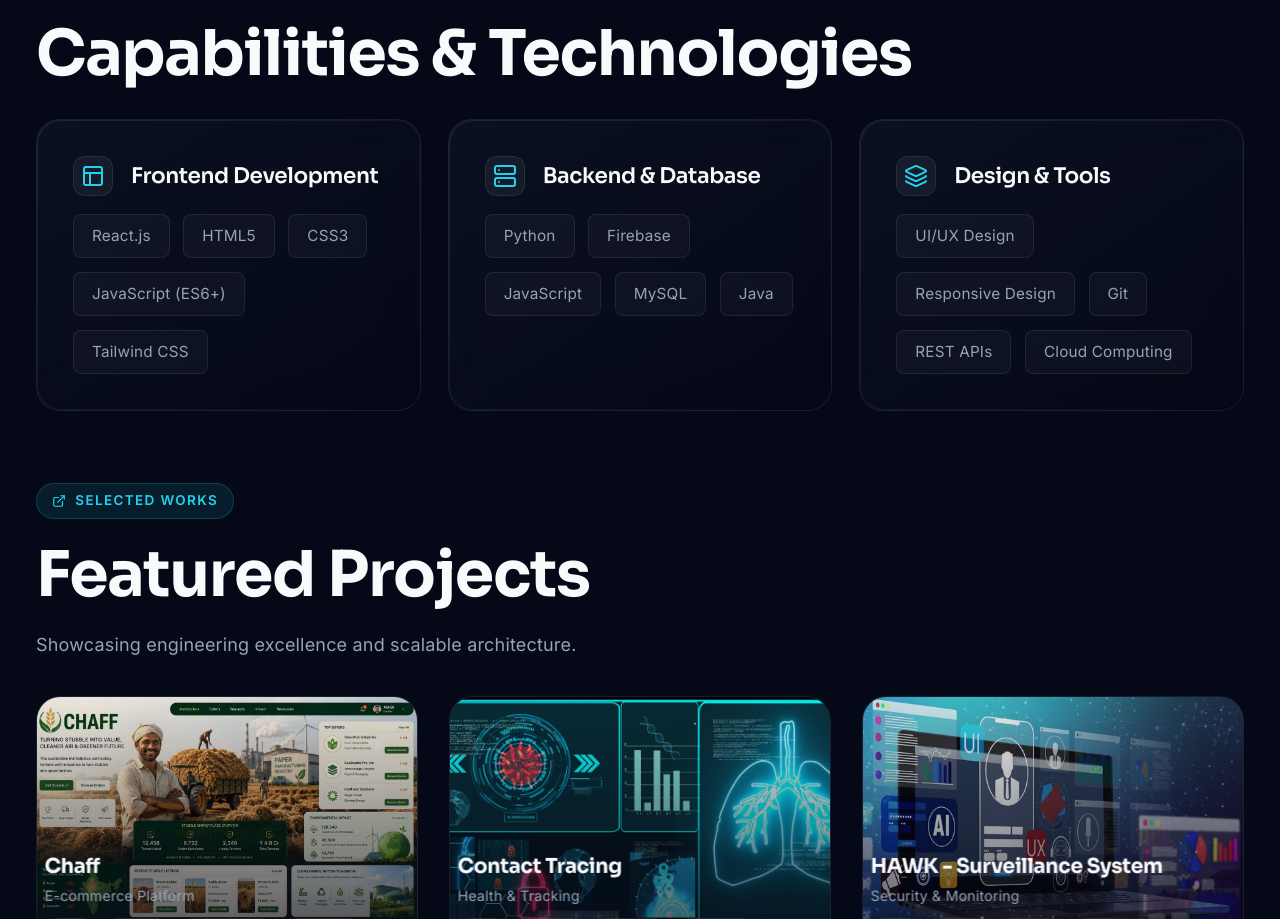
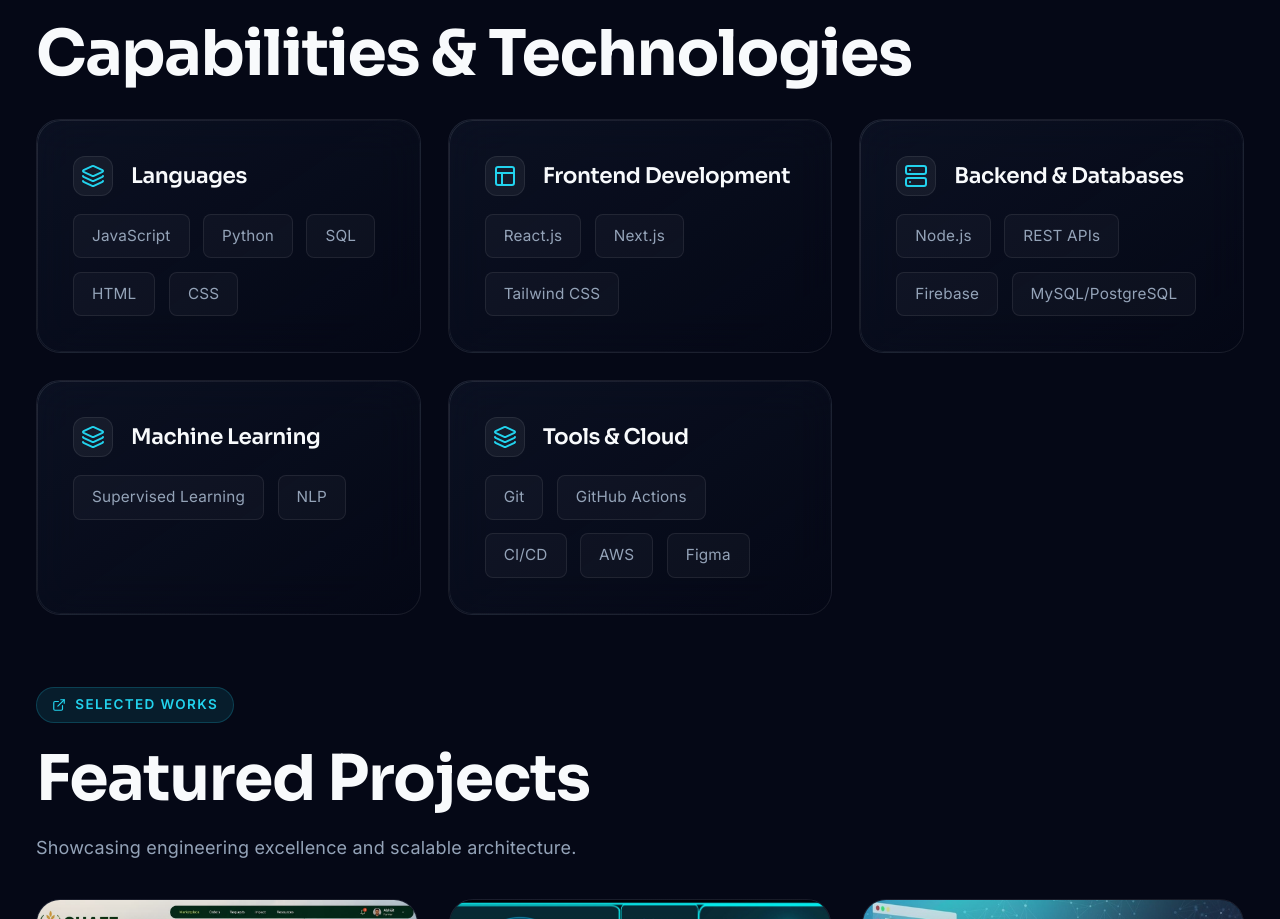
Before and after one commit to saiharish587/Portfolio, a React (Vite) app: page / in a window 1280 px wide. Shown: the part 1428-2347 px from the top of the page. Built offline with nearby package versions, Linux system fonts and the light colour scheme.

Commit message:
Update capabilities and technologies section with actual resume skills

```diff
--- a/src/data/portfolioData.js
+++ b/src/data/portfolioData.js
@@ -75,16 +75,24 @@ export const portfolioData = {
   ],
   skills: [
     {
-      category: 'Frontend Development',
-      items: ['React.js', 'HTML5', 'CSS3', 'JavaScript (ES6+)', 'Tailwind CSS']
+      category: 'Languages',
+      items: ['JavaScript', 'Python', 'SQL', 'HTML', 'CSS']
     },
     {
-      category: 'Backend & Database',
-      items: ['Python', 'Firebase', 'JavaScript', 'MySQL', 'Java']
+      category: 'Frontend Development',
+      items: ['React.js', 'Next.js', 'Tailwind CSS']
     },
     {
-      category: 'Design & Tools',
-      items: ['UI/UX Design', 'Responsive Design', 'Git', 'REST APIs', 'Cloud Computing']
+      category: 'Backend & Databases',
+      items: ['Node.js', 'REST APIs', 'Firebase', 'MySQL/PostgreSQL']
+    },
+    {
+      category: 'Machine Learning',
+      items: ['Supervised Learning', 'NLP']
+    },
+    {
+      category: 'Tools & Cloud',
+      items: ['Git', 'GitHub Actions', 'CI/CD', 'AWS', 'Figma']
     }
   ],
   experience: {
```
